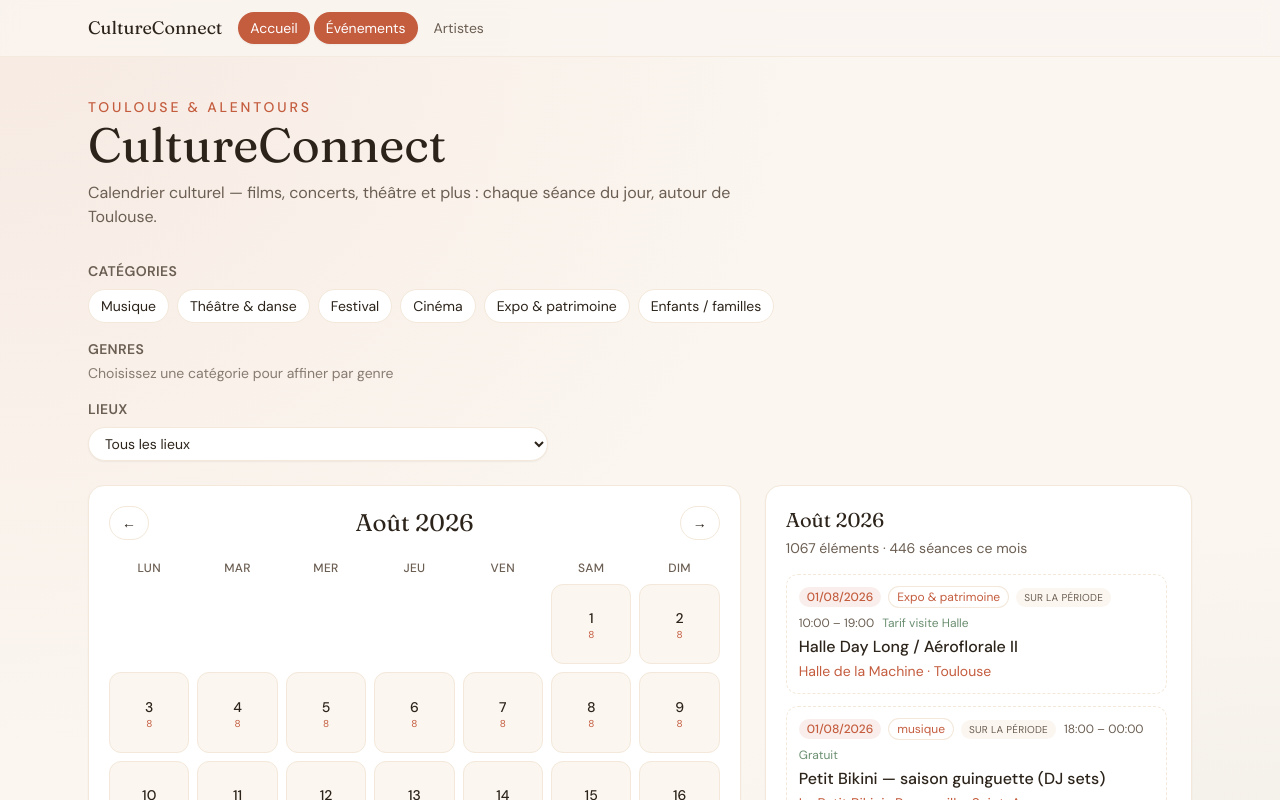
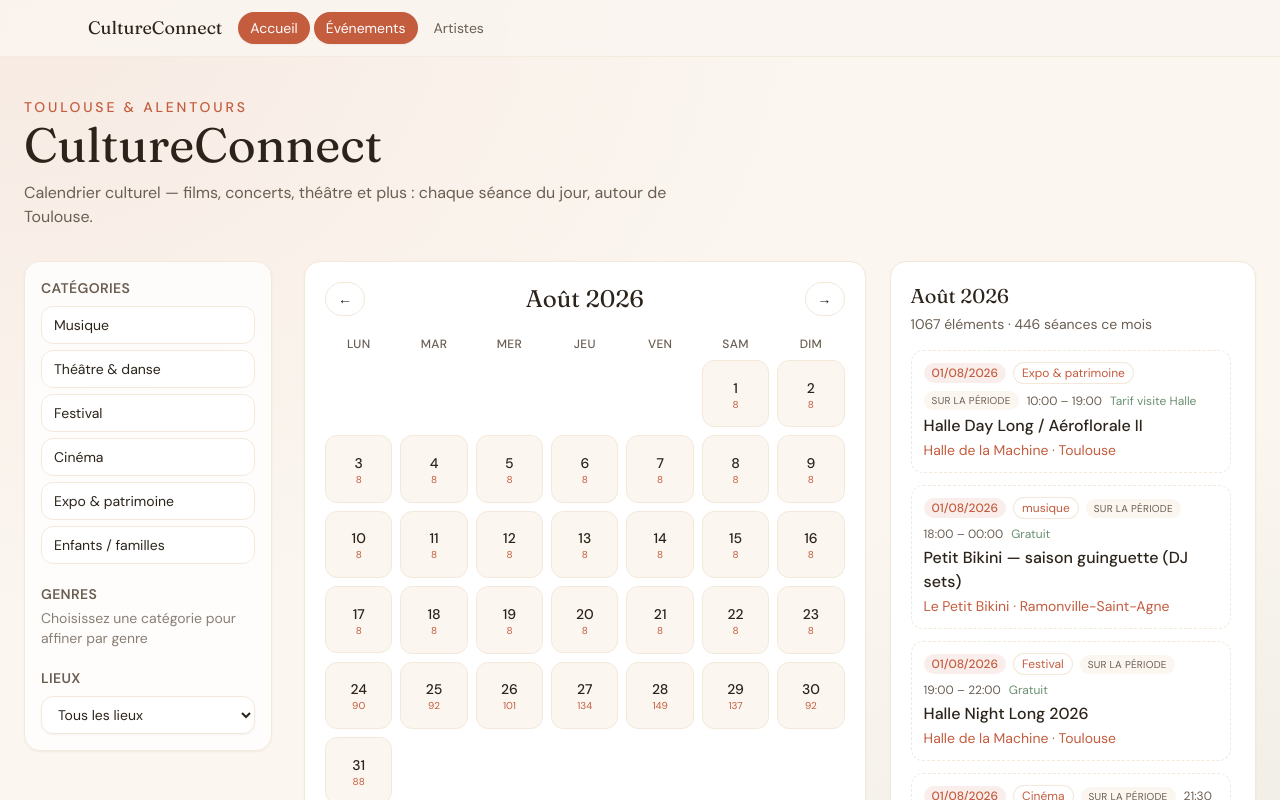
Before and after one commit to edosdat/CultureConnect, a Next.js app: page / in a window 1280 px wide. Shown: the top 800 px of the page. Built offline with nearby package versions, Linux system fonts and the light colour scheme.

Commit message:
ux: move category and filters to left sticky sidebar

```diff
--- a/src/components/CategoryFilter.tsx
+++ b/src/components/CategoryFilter.tsx
@@ -35,7 +35,7 @@ export default function CategoryFilter({ selected, onChange }: Props) {
           </button>
         )}
       </div>
-      <div className="flex flex-wrap gap-2">
+      <div className="flex flex-col gap-1.5">
         {MAIN_CATEGORIES.map(({ id, label }) => {
           const active = selected.includes(id);
           return (
@@ -45,7 +45,7 @@ export default function CategoryFilter({ selected, onChange }: Props) {
               onClick={() => toggle(id)}
               aria-pressed={active}
               className={
-                'rounded-full border px-3 py-1.5 text-sm transition ' +
+                'w-full rounded-xl border px-3 py-2 text-left text-sm transition ' +
                 (active
                   ? 'border-culture-terracotta bg-culture-terracotta text-white shadow-sm'
                   : 'border-culture-sand bg-white text-culture-ink hover:border-culture-terracotta/50')
--- a/src/components/CultureConnectApp.tsx
+++ b/src/components/CultureConnectApp.tsx
@@ -213,8 +213,8 @@ export default function CultureConnectApp({
   const monthLabel = `${MONTH_NAMES_FR[month - 1]} ${year}`;
 
   return (
-    <div className="mx-auto max-w-6xl px-4 py-6 sm:px-6 sm:py-10">
-      <header className="mb-8">
+    <div className="mx-auto max-w-7xl px-4 py-6 sm:px-6 sm:py-10">
+      <header className="mb-6 lg:mb-8">
         <p className="text-sm font-medium uppercase tracking-[0.2em] text-culture-terracotta">
           Toulouse & alentours
         </p>
@@ -227,14 +227,13 @@ export default function CultureConnectApp({
         </p>
       </header>
 
-      <div className="mb-4">
+      <div className="lg:grid lg:grid-cols-[15.5rem_minmax(0,1fr)] lg:items-start lg:gap-8">
+        <aside className="mb-6 rounded-2xl border border-culture-sand bg-white/80 p-4 shadow-sm lg:sticky lg:top-4 lg:mb-0 lg:max-h-[calc(100vh-2rem)] lg:overflow-y-auto">
+          <div className="space-y-5">
             <CategoryFilter
               selected={selectedCategories}
               onChange={handleCategoriesChange}
             />
-      </div>
-
-      <div className="mb-4">
             <GenreFilter
               availableSlugs={availableGenreSlugs}
               legend={genresLegend}
@@ -242,16 +241,15 @@ export default function CultureConnectApp({
               onChange={setSelectedGenres}
               selectedMains={selectedCategories}
             />
-      </div>
-
-      <div className="mb-6">
             <VenueFilter
               lieux={venueOptions}
               selectedLieuId={selectedLieuId}
               onChange={setSelectedLieuId}
             />
           </div>
+        </aside>
 
+        <div className="min-w-0">
           <div className="grid gap-6 lg:grid-cols-5">
             <div className="lg:col-span-3">
               <MonthCalendar
@@ -276,6 +274,8 @@ export default function CultureConnectApp({
               />
             </div>
           </div>
+        </div>
+      </div>
 
       <EventDetail
         item={selectedItem}
--- a/src/components/GenreFilter.tsx
+++ b/src/components/GenreFilter.tsx
@@ -84,7 +84,7 @@ export default function GenreFilter({
         onClick={() => toggle(g.slug)}
         aria-pressed={active}
         className={
-          'rounded-full border px-3 py-1.5 text-sm transition ' +
+          'rounded-full border px-2.5 py-1 text-xs transition ' +
           (active
             ? 'border-culture-sage bg-culture-sage text-white shadow-sm'
             : 'border-culture-sand bg-white text-culture-ink hover:border-culture-sage/60')
--- a/src/components/VenueFilter.tsx
+++ b/src/components/VenueFilter.tsx
@@ -23,15 +23,14 @@ export default function VenueFilter({ lieux, selectedLieuId, onChange }: Props)
             onClick={() => onChange(null)}
             className="text-xs text-culture-terracotta hover:underline"
           >
-            Tous les lieux
+            Tous
           </button>
         )}
       </div>
-      <div className="flex flex-wrap gap-2">
       <select
         value={selectedLieuId ?? ''}
         onChange={(e) => onChange(e.target.value || null)}
-          className="max-w-full rounded-full border border-culture-sand bg-white px-3 py-1.5 text-sm text-culture-ink shadow-sm focus:border-culture-terracotta focus:outline-none focus:ring-1 focus:ring-culture-terracotta"
+        className="w-full rounded-xl border border-culture-sand bg-white px-3 py-2 text-sm text-culture-ink shadow-sm focus:border-culture-terracotta focus:outline-none focus:ring-1 focus:ring-culture-terracotta"
         aria-label="Filtrer par lieu"
       >
         <option value="">Tous les lieux</option>
@@ -43,6 +42,5 @@ export default function VenueFilter({ lieux, selectedLieuId, onChange }: Props)
         ))}
       </select>
     </div>
-    </div>
   );
 }
```
Lines whose indentation alone changed are shown as unchanged.
